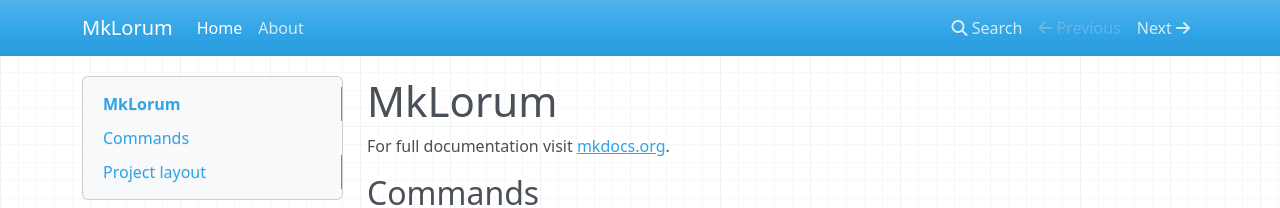
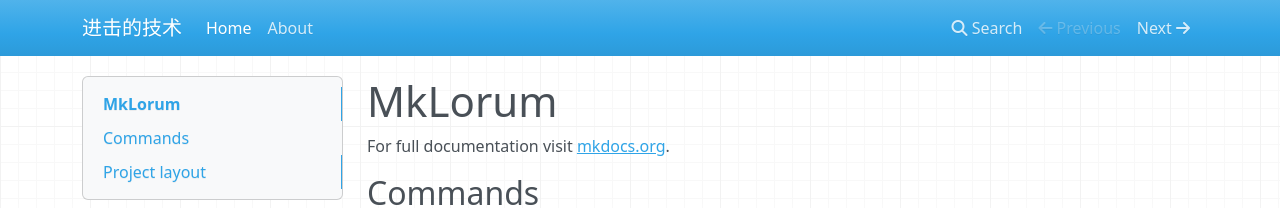
Before and after one commit to spaceplayer/mkdocs_blog, an MkDocs documentation site: the page built from docs/index.md, in a window 1280 px wide. Shown: the top 208 px of the page. Built offline with MkDocs 1.6.1, drawn with Linux system fonts in a browser that asks for light colours; nearby versions of some CDN libraries.

Commit message:
调整travis.yml

```diff
--- a/mkdocs.yml
+++ b/mkdocs.yml
@@ -1,4 +1,10 @@
-site_name: MkLorum
+# Project information
+site_name: '进击的技术'
+site_description: '...'
+site_author: 'xinzhi'
+# site_url: 'https://aisky.men'
+
+
 nav:
     - Home: index.md
     - About: about.md
```
Also changed, not shown: .travis.yml (+8 -4 lines).
